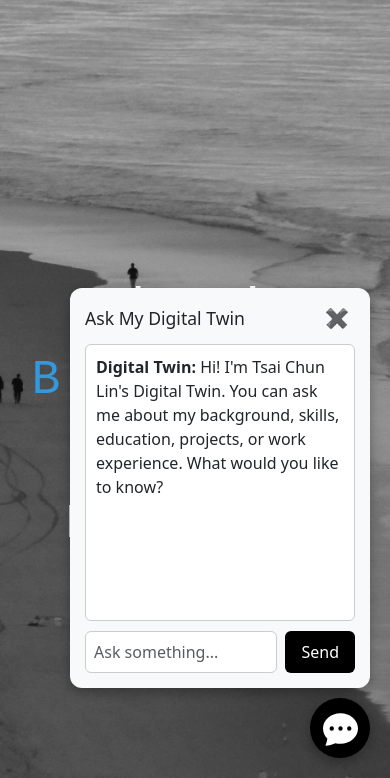
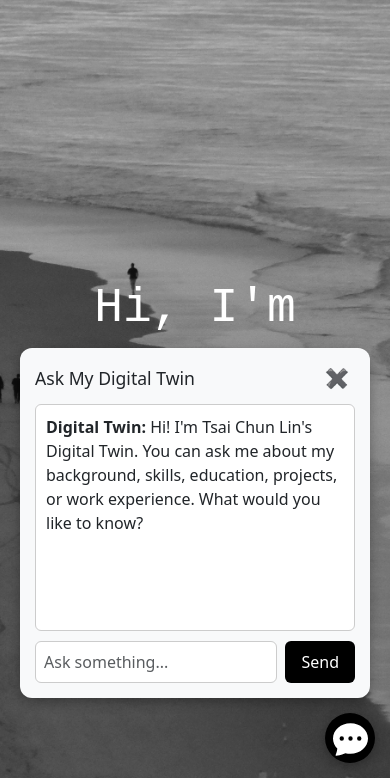
Before and after one commit to Brooke-Lin/Tsai_Chun_Lin_Portfolio, a plain HTML site: page index.html in a window 390 px wide. Both pictures are taken after a click on the button 340 px from the left and 794 px from the top of the page. Shown: the part 66-844 px from the top of the page. Drawn offline with nearby package versions, Linux system fonts and the light colour scheme.

Commit message:
Add mobile-responsive chat design and ensure coming soon message displays on all devices

```diff
--- a/script.js
+++ b/script.js
@@ -35,6 +35,18 @@ const closeButton = document.getElementById('close-chat');
 
 toggleButton.addEventListener('click', () => {
   chatSection.classList.toggle('active');
+
+  // Ensure coming soon message is visible on GitHub Pages when chat opens
+  if (isGitHubPages && chatSection.classList.contains('active')) {
+    const existingMessage = chatBox.querySelector('.coming-soon');
+
+    if (!existingMessage) {
+      const comingSoonMessage = document.createElement('div');
+      comingSoonMessage.className = 'coming-soon';
+      comingSoonMessage.innerHTML = '💡 <strong>AI Chat Coming Soon!</strong><br>The interactive chat feature requires a backend server and will be available when deployed with full infrastructure.';
+      chatBox.insertBefore(comingSoonMessage, chatBox.firstChild);
+    }
+  }
 });
 
 closeButton.addEventListener('click', () => {
@@ -47,7 +59,7 @@ const chatForm = document.getElementById("chat-form");
 const chatInput = document.getElementById("chat-input");
 const chatBox = document.getElementById("chat-box");
 
-// Check if we're on GitHub Pages
+// Check if we're on GitHub Pages (moved to top to avoid redeclaration)
 const isGitHubPages = window.location.hostname.includes('github.io');
 
 // Add coming soon message for GitHub Pages
--- a/style.css
+++ b/style.css
@@ -298,3 +298,46 @@ body {
     text-align: center;
     font-size: 0.9em;
 }
+
+/* Mobile responsiveness for chat */
+@media (max-width: 768px) {
+    .chat-section {
+        width: calc(100vw - 40px);
+        max-width: 350px;
+        right: 20px;
+        left: 20px;
+        margin: 0 auto;
+    }
+
+    .chat-toggle-btn {
+        width: 50px;
+        height: 50px;
+        font-size: 1.5rem;
+    }
+
+    .coming-soon {
+        font-size: 0.85em;
+        padding: 8px;
+    }
+}
+
+@media (max-width: 480px) {
+    .chat-section {
+        width: calc(100vw - 20px);
+        right: 10px;
+        left: 10px;
+        height: 350px;
+        bottom: 80px;
+    }
+
+    .chat-toggle-btn {
+        right: 15px;
+        bottom: 15px;
+    }
+
+    .coming-soon {
+        font-size: 0.8em;
+        padding: 6px;
+        line-height: 1.3;
+    }
+}
```
